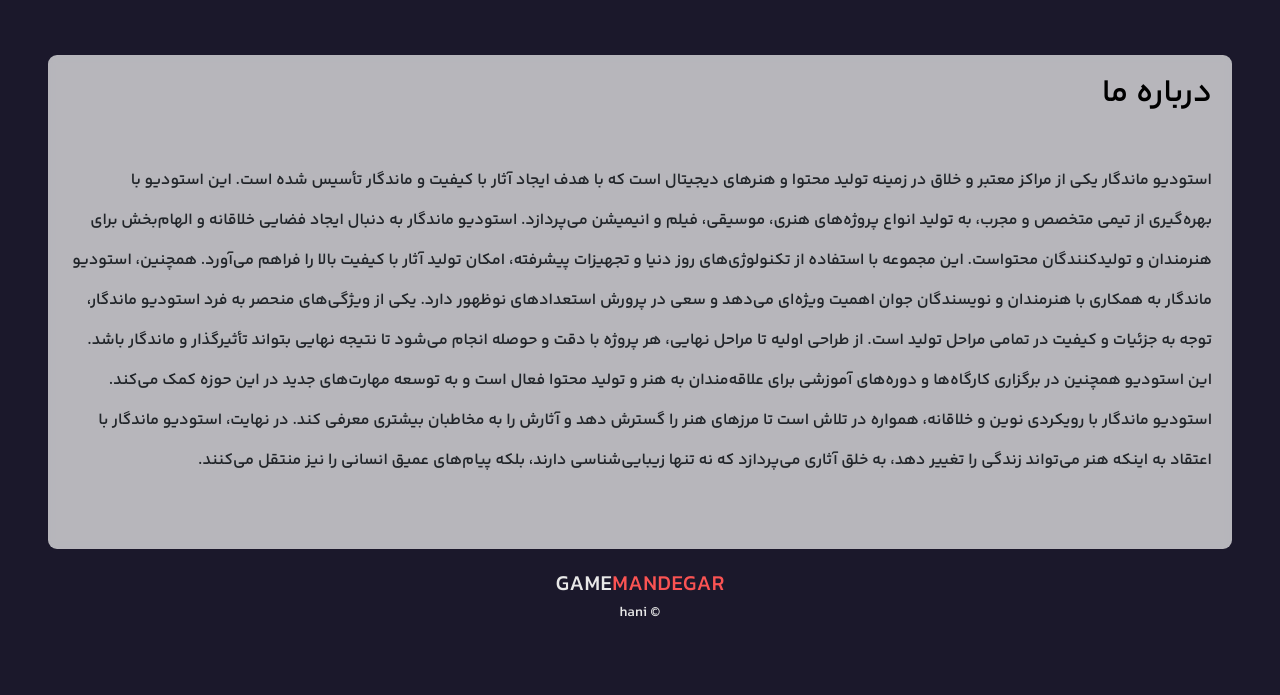
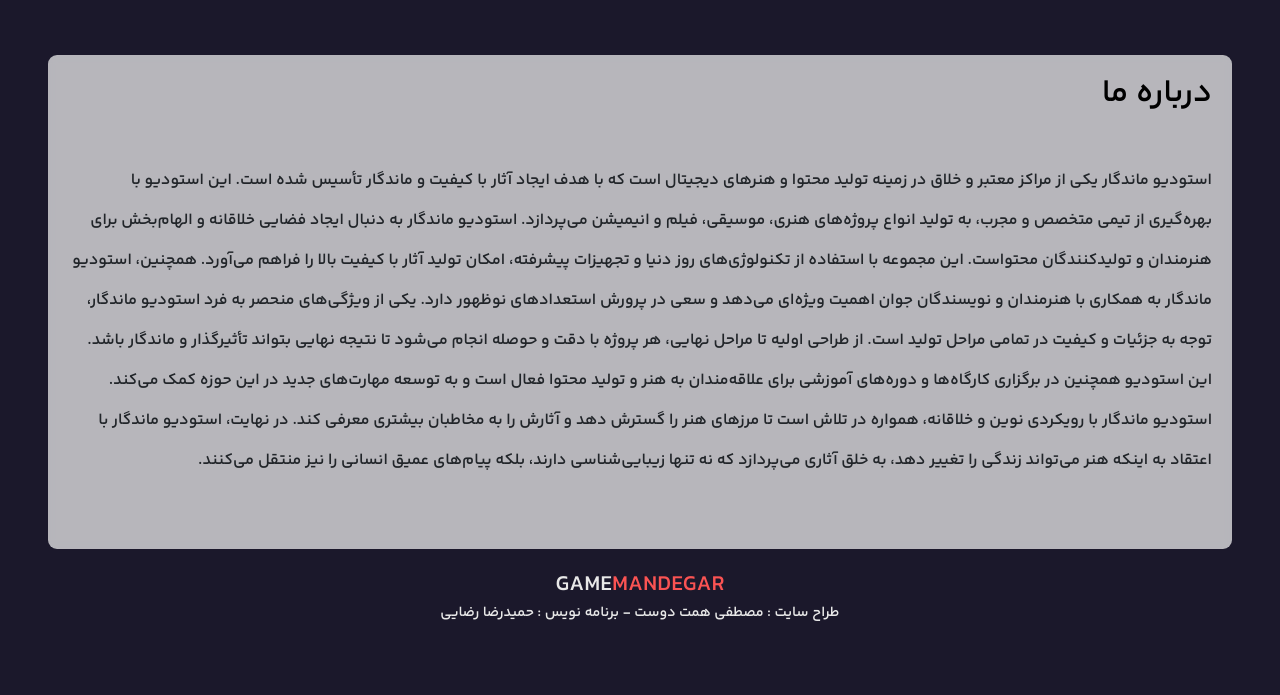
Before and after one commit to Hamid1021/Mandegarst, a Django app: template about/templates/abuot.html in a window 1280 px wide. Shown: the part 105-800 px from the top of the page. Run offline with Django 3.2, Linux system fonts and the light colour scheme; the template is opened without the code that fills it, so the values that code supplies are empty.

```diff
--- a/templates/base/base.html
+++ b/templates/base/base.html
@@ -28,7 +28,7 @@
     <!-- copyright -->
     <div class="copyright container">
         <a href="{% url 'application:home' %}" class="logo">Game<span>mandegar </span></a>
-        <p>&copy; hani</p>
+        <p>طراح سایت : مصطفی همت دوست - برنامه نویس : حمیدرضا رضایی</p>
     </div>
 
     <script src="{% static 'main_site/js/swiper-bundle.min.js' %}"></script>
```
